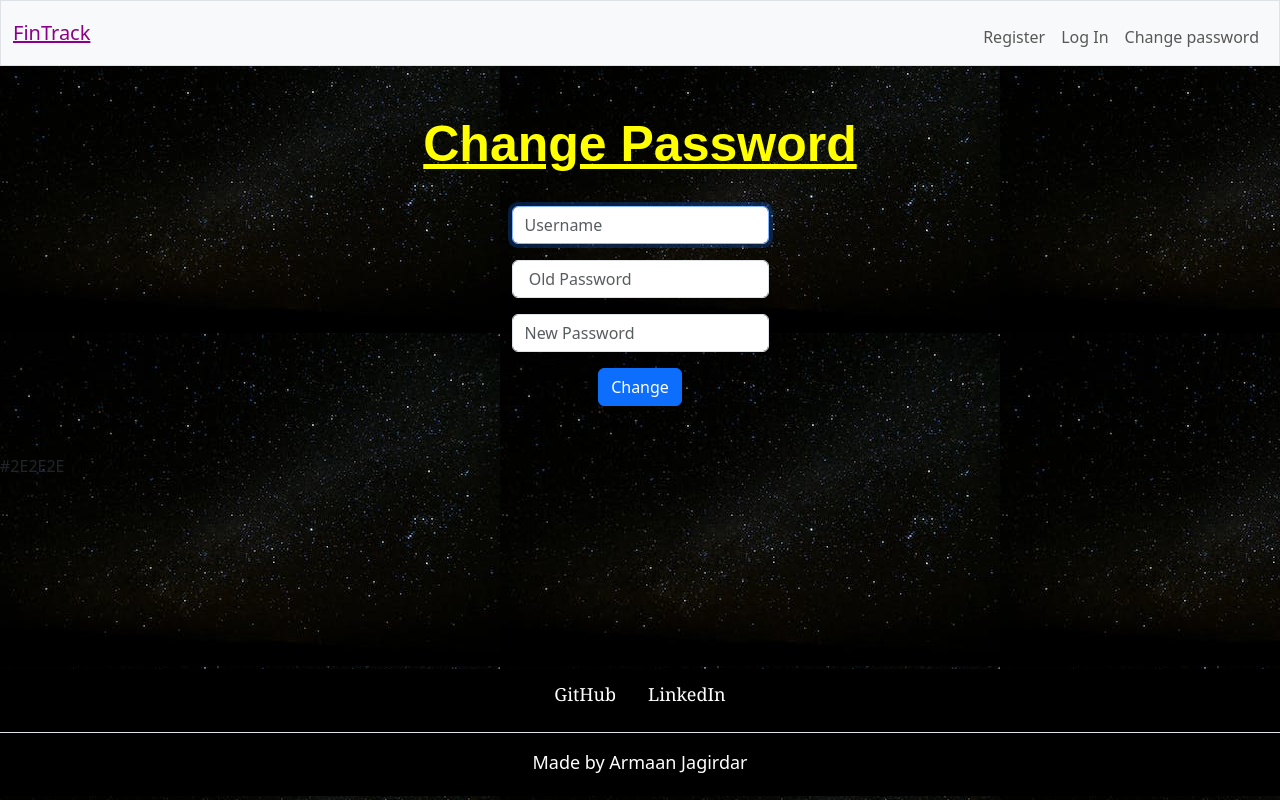
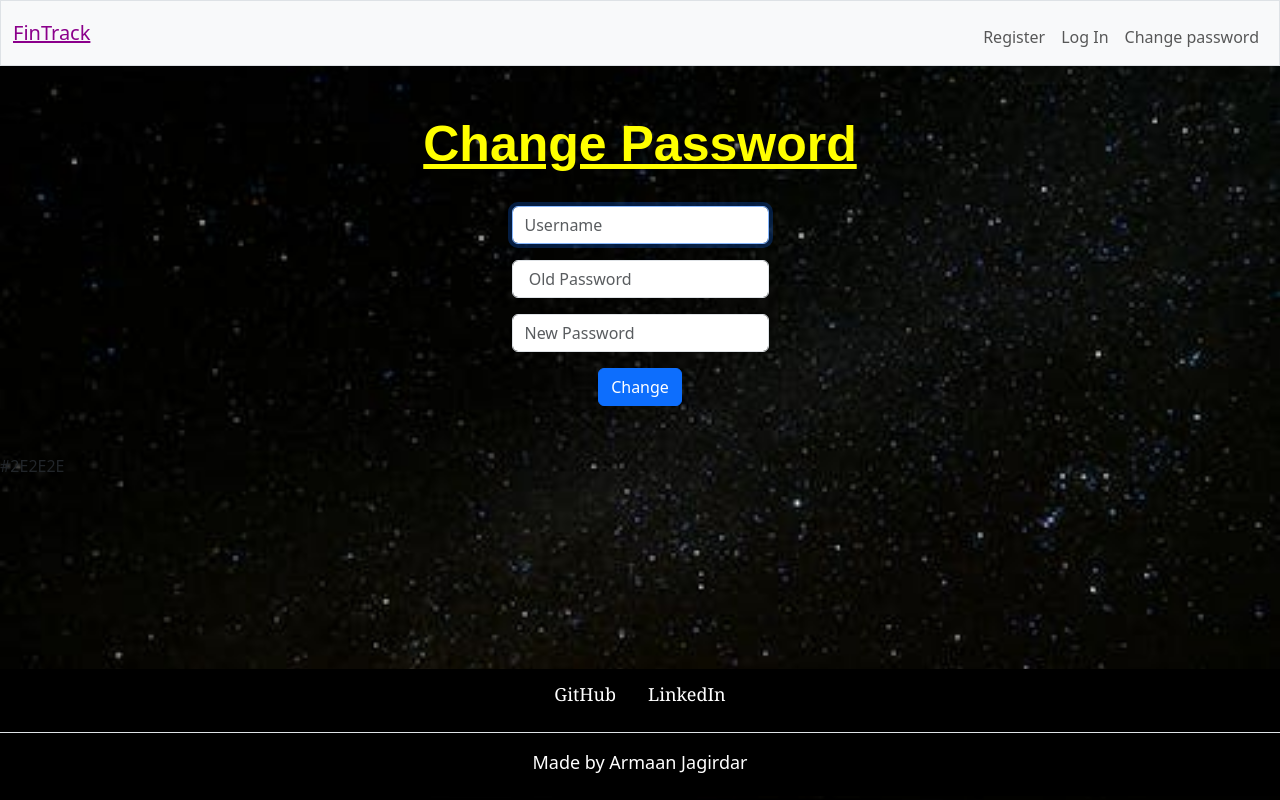
Before and after one commit to Armaan457/FinTrack, a Flask app: page /change_password in a window 1280 px wide. Run offline with Flask 3, Linux system fonts and the light colour scheme; some libraries are stand-ins or nearby versions.

Commit message:
bg fixed

```diff
--- a/app.py
+++ b/app.py
@@ -181,7 +181,6 @@ def give_take():
 
     else:
         his = db.execute("select username, sum(cash) as total, user_id from give_take where user_id = ? group by username", user)
-        print(his)
         return render_template("give_take.html", his=his)
 
 @app.route("/change_password", methods=["GET", "POST"])
--- a/static/styles.css
+++ b/static/styles.css
@@ -11,6 +11,8 @@
 .bg
 {
     background-image: url("bg.jpeg");
+    background-repeat: no-repeat;
+    background-size: cover;
 }
 
 .ft
```
